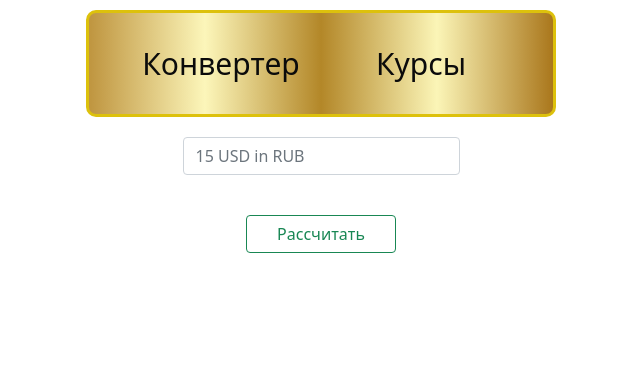
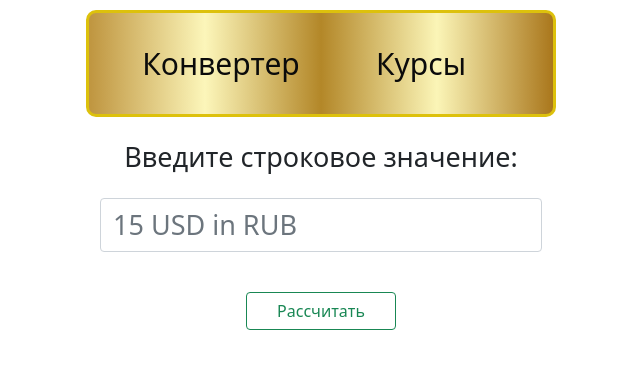
Before and after one commit to Karpucho/super-cool-currency-converter, a React (Create React App) app: page /converter in a window 1280 px wide. Shown: the top 368 px of the page, without its empty margins (319-959 px from the left). Built offline with nearby package versions, Linux system fonts and the light colour scheme.

Commit message:
fixing converter

```diff
--- a/src/components/Converter/Converter.jsx
+++ b/src/components/Converter/Converter.jsx
@@ -40,6 +40,7 @@ function Converter() {
 
   return (
     <div className = "convert_area">
+    <div className="convert_el">Введите строковое значение:</div>
       <input
         className="form-control convert_el"
         type='text'
--- a/src/components/Converter/converter.css
+++ b/src/components/Converter/converter.css
@@ -8,4 +8,5 @@
 
 .convert_el {
   margin: 10px;
+  font-size: 27px;
 }
```
